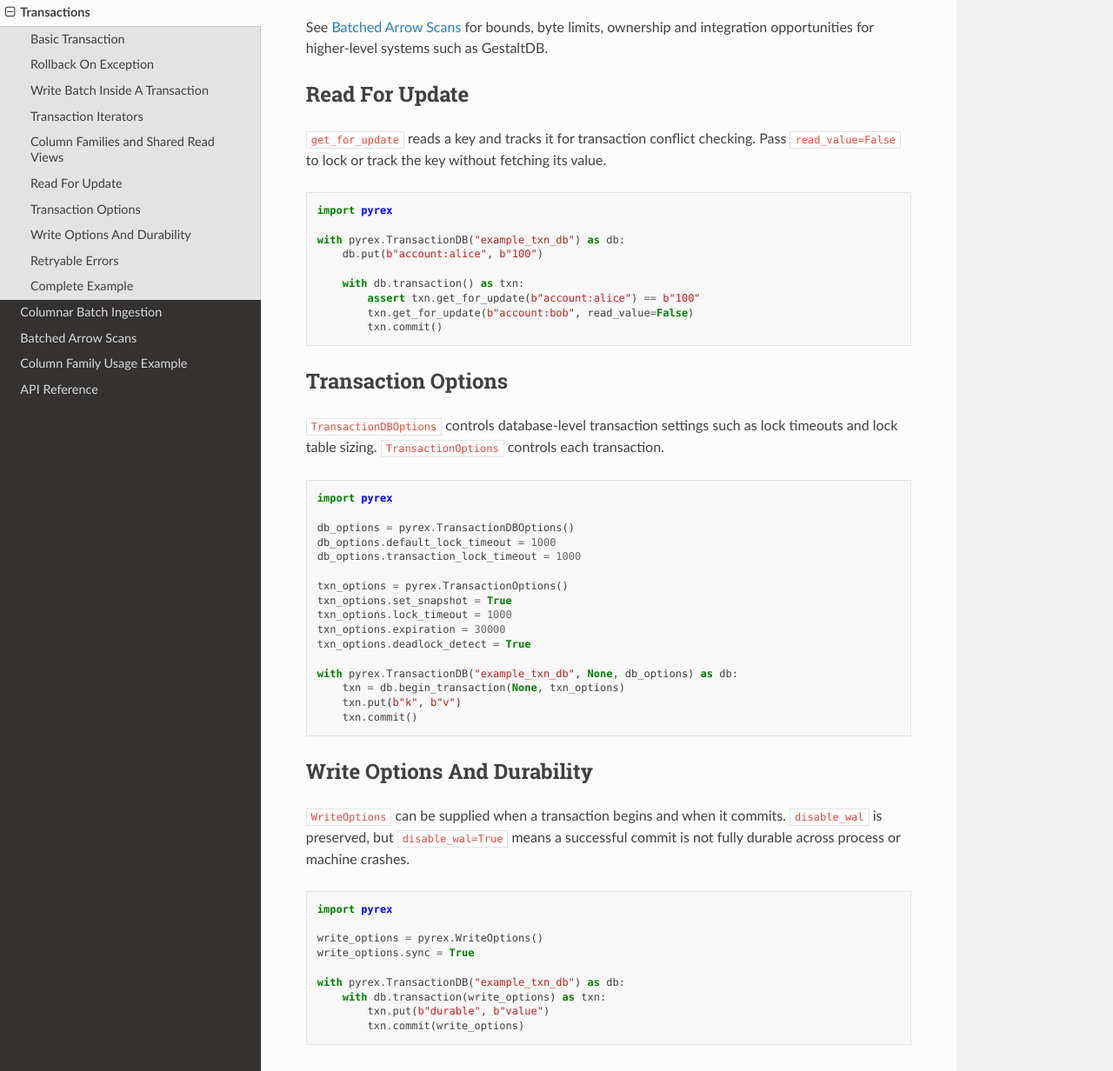
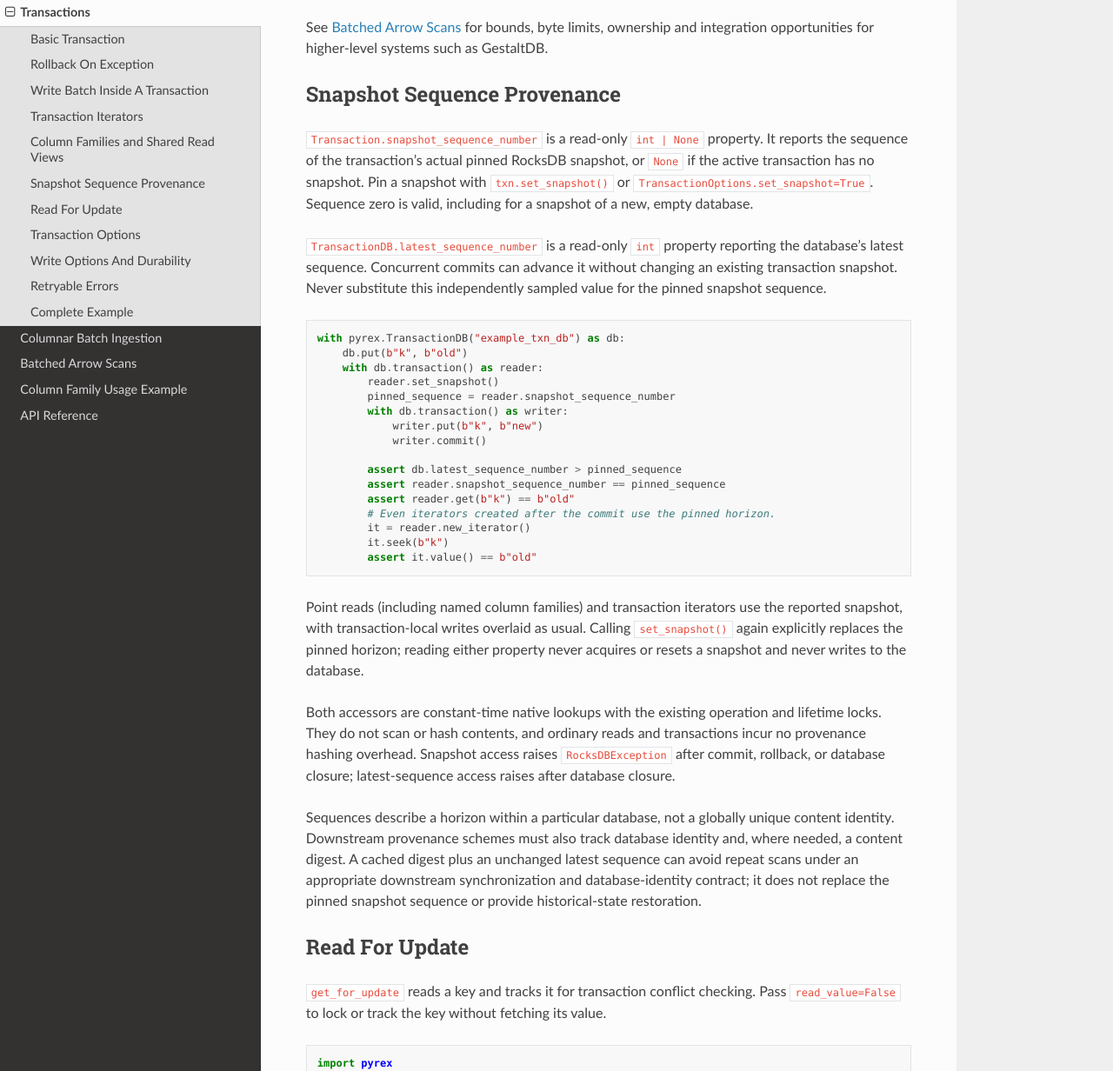
Before and after one commit to mylonasc/pyrex, a Sphinx documentation site: the page built from docs/source/transactions.rst, in a window 1280 px wide and 1400 px high, scrolled down 2022 px, cut to the strip 168-1400 px from the top of the window. Shown: the whole strip at 87% size. Built offline with Sphinx 7.4.7 and the Read the Docs theme 3.1.0, drawn with Linux system fonts in a browser that asks for light colours.

Commit message:
feat: expose pinned transaction and latest database sequences (#34)

```diff
--- a/docs/source/transactions.rst
+++ b/docs/source/transactions.rst
@@ -113,6 +113,57 @@ thread is using them in a native operation.
 See :doc:`arrow_scans` for bounds, byte limits, ownership and integration
 opportunities for higher-level systems such as GestaltDB.
 
+Snapshot Sequence Provenance
+----------------------------
+
+``Transaction.snapshot_sequence_number`` is a read-only ``int | None`` property.
+It reports the sequence of the transaction's actual pinned RocksDB snapshot,
+or ``None`` if the active transaction has no snapshot. Pin a snapshot with
+``txn.set_snapshot()`` or ``TransactionOptions.set_snapshot=True``. Sequence
+zero is valid, including for a snapshot of a new, empty database.
+
+``TransactionDB.latest_sequence_number`` is a read-only ``int`` property reporting
+the database's latest sequence. Concurrent commits can advance it without
+changing an existing transaction snapshot. Never substitute this independently
+sampled value for the pinned snapshot sequence.
+
+.. code-block:: python
+
+   with pyrex.TransactionDB("example_txn_db") as db:
+       db.put(b"k", b"old")
+       with db.transaction() as reader:
+           reader.set_snapshot()
+           pinned_sequence = reader.snapshot_sequence_number
+           with db.transaction() as writer:
+               writer.put(b"k", b"new")
+               writer.commit()
+
+           assert db.latest_sequence_number > pinned_sequence
+           assert reader.snapshot_sequence_number == pinned_sequence
+           assert reader.get(b"k") == b"old"
+           # Even iterators created after the commit use the pinned horizon.
+           it = reader.new_iterator()
+           it.seek(b"k")
+           assert it.value() == b"old"
+
+Point reads (including named column families) and transaction iterators use the
+reported snapshot, with transaction-local writes overlaid as usual. Calling
+``set_snapshot()`` again explicitly replaces the pinned horizon; reading either
+property never acquires or resets a snapshot and never writes to the database.
+
+Both accessors are constant-time native lookups with the existing operation and
+lifetime locks. They do not scan or hash contents, and ordinary reads and
+transactions incur no provenance hashing overhead. Snapshot access raises
+``RocksDBException`` after commit, rollback, or database closure; latest-sequence
+access raises after database closure.
+
+Sequences describe a horizon within a particular database, not a globally unique
+content identity. Downstream provenance schemes must also track database identity
+and, where needed, a content digest. A cached digest plus an unchanged latest
+sequence can avoid repeat scans under an appropriate downstream synchronization
+and database-identity contract; it does not replace the pinned snapshot sequence
+or provide historical-state restoration.
+
 Read For Update
 ---------------
 
```
Also changed, not shown: CHANGELOG.md (+9 -0 lines), 5 other files.
